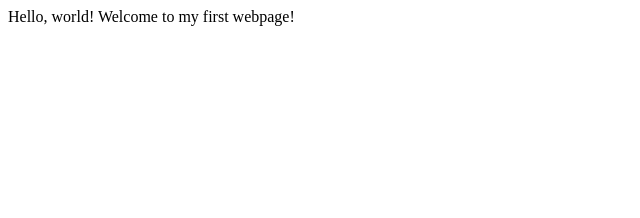
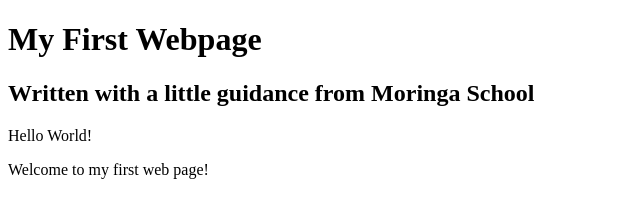
Before and after one commit to ChadKoo/My-first-website, a plain HTML site: page my-first-website.html in a window 1280 px wide. Shown: the whole page, without its empty margins (0-640 px from the left). Drawn offline with Linux system fonts and the light colour scheme.

Commit message:
add paragraph and header block elements

```diff
--- a/my-first-website.html
+++ b/my-first-website.html
@@ -4,8 +4,10 @@
     <title>My first Webpage!</title>
   </head>
   <body>
-    Hello, world!
-    Welcome to my first webpage!
-
+    <h1>My First Webpage</h1>
+    <h2>Written with a little guidance from Moringa School</h2
+      >
+    <p>Hello World!</p>
+    <p>Welcome to my first web page!</p>
   </body>
 </html>
```
